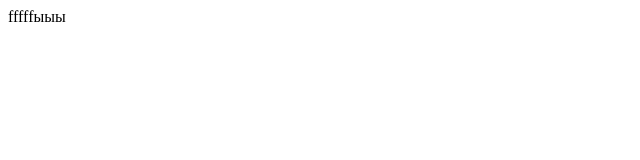
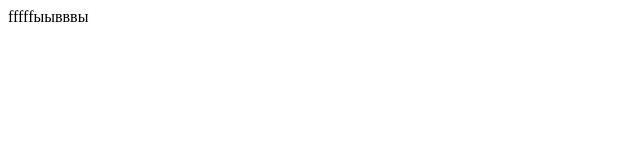
Before and after one commit to Alexander-Tyukaev/sneakmax, a React (Create React App) app: page / in a window 1280 px wide. Shown: the top 160 px of the page, without its empty margins (0-640 px from the left). Built offline with nearby package versions, Linux system fonts and the light colour scheme.

Commit message:
creare app1

```diff
--- a/src/App.js
+++ b/src/App.js
@@ -3,7 +3,7 @@
 function App() {
   return (
     <div className="App">
-  fffffыыы
+  fffffыывввы
     </div>
   );
 }
```
